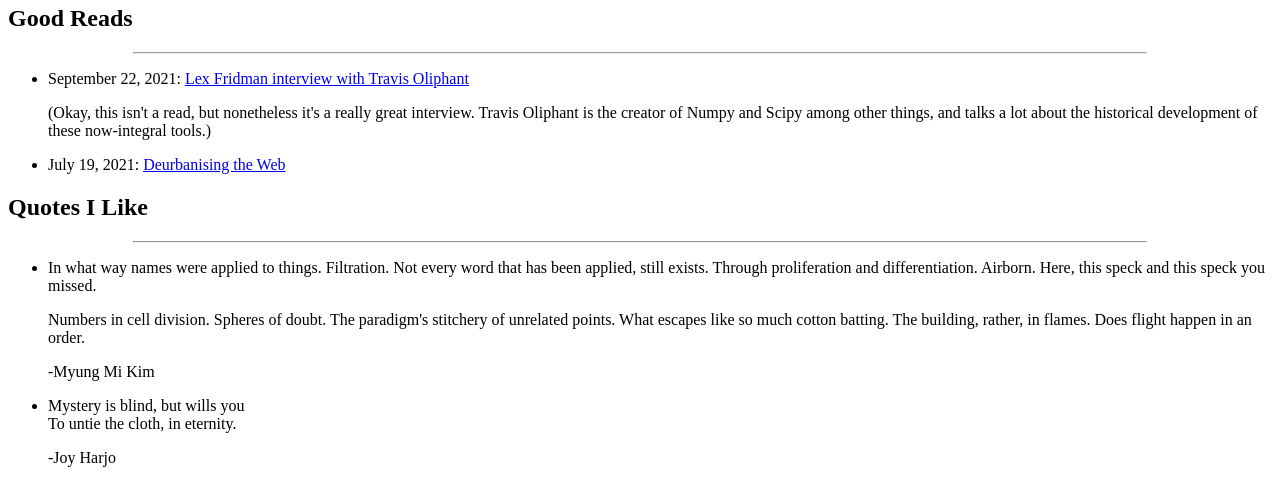
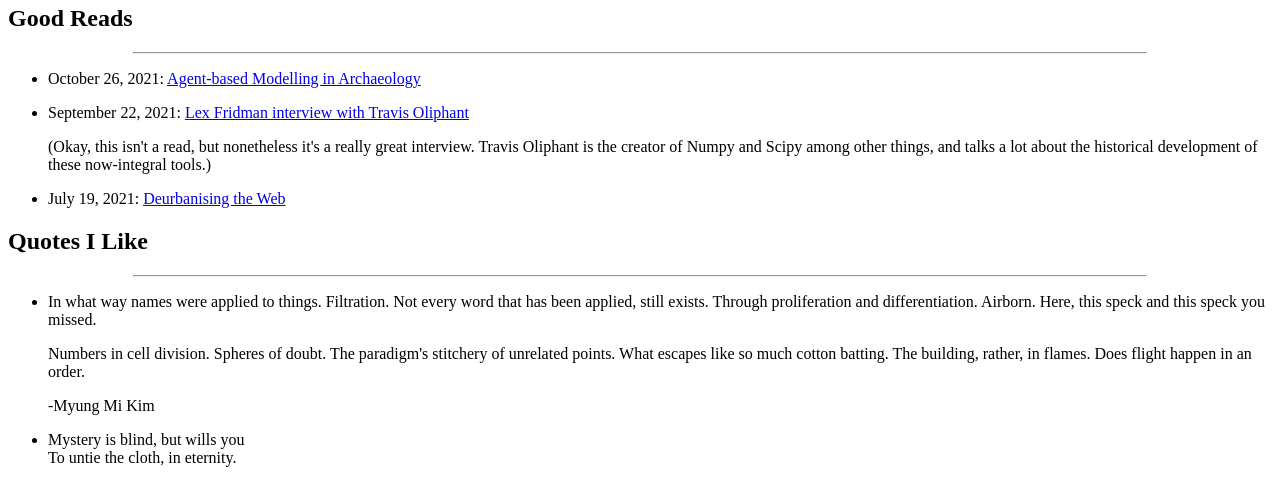
Before and after one commit to gl3nnleblanc/gl3nnleblanc.github.io, a website with bundled scripts: page blog.html in a window 1280 px wide. Shown: the part 295-775 px from the top of the page. Built offline with nearby package versions, Linux system fonts and the light colour scheme.

Commit message:
Update CV; blog

```diff
--- a/blog.html
+++ b/blog.html
@@ -22,6 +22,8 @@
   <h2 id="blog"> Good Reads </h2>
   <hr width=80%>
     <ul>
+      <li>
+        <p> October 26, 2021: <a href="https://santafe.app.box.com/s/64tasmxpsrhdq5dwjyromtrk4c9lmsv4?utm_medium=Squarespace&utm_source=Direct">Agent-based Modelling in Archaeology</a> </p>
       <li>
         <p> September 22, 2021: <a href="https://www.youtube.com/watch?v=gFEE3w7F0ww">Lex Fridman interview with Travis Oliphant</a> </p>
         <p> (Okay, this isn't a read, but nonetheless it's a really great interview. Travis Oliphant is the creator of Numpy and Scipy among other things, and talks a lot about the historical development of these now-integral tools.)
```
Also changed, not shown: 1 other file.
